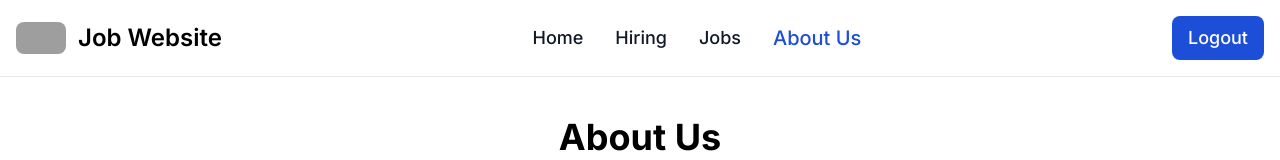
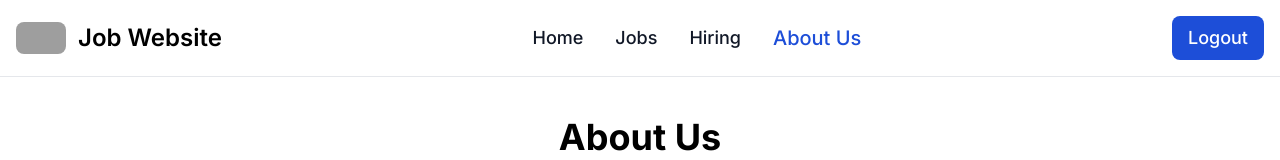
Before and after one commit to HMertYAVAS/Next-HiringWebsite, a Next.js app: page /about in a window 1280 px wide. Shown: the top 160 px of the page. Built offline with nearby package versions, Linux system fonts and the light colour scheme; grey boxes are pictures that could not be loaded.

Commit message:
Navbar Link changed

```diff
--- a/src/components/Navbar/Links.jsx
+++ b/src/components/Navbar/Links.jsx
@@ -12,12 +12,12 @@ const links = [
         path: "/"
     },
     {
+        title: "Jobs",
+        path: "/jobs"
+    },
+    {
         title: "Hiring",
         path: "/hiring"
-    },
-    {
-        title: "Jobs",
-        path: "/jobs"
     },
     {
         title: "About Us",
```
